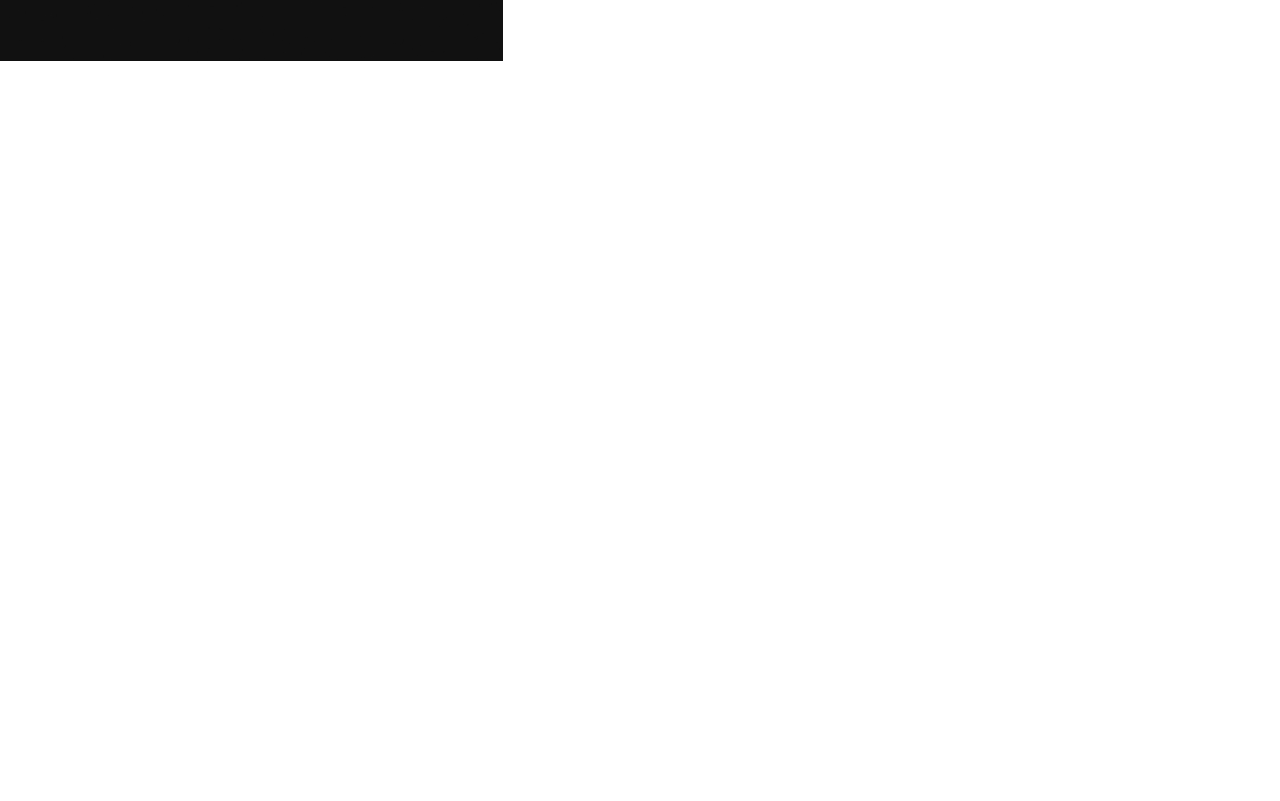
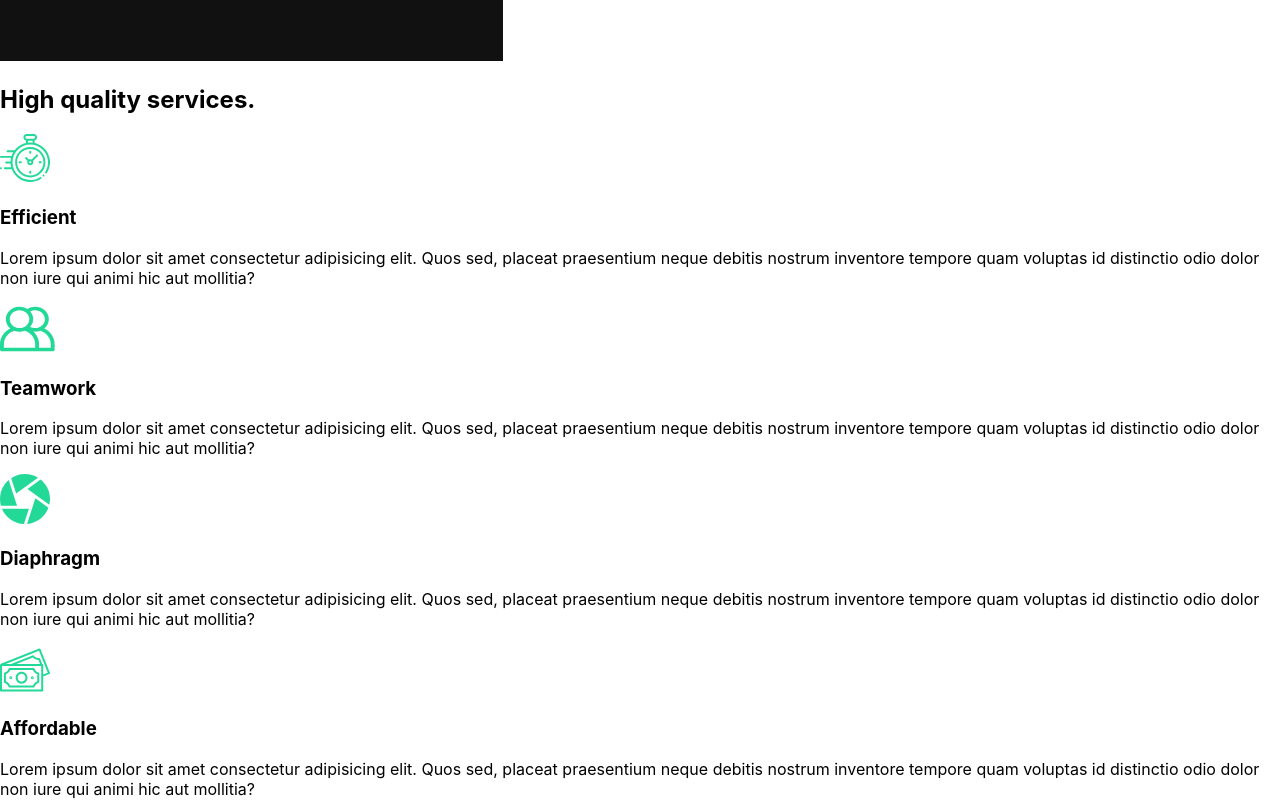
Before and after one commit to DonDontToxic/Business-Website, a React (Create React App) app: page / in a window 1280 px wide. Shown: the part 980-1781 px from the top of the page. Before the commit the page ends 1045 px from the top, so only its background shows below. Built offline with nearby package versions, Linux system fonts and the light colour scheme.

Commit message:
Add Services Section

```diff
--- /dev/null
+++ b/src/components/ServicesSection.js
@@ -0,0 +1,53 @@
+import React from "react";
+//Import icons
+import clock from "../img/clock.svg";
+import diaphragm from "../img/diaphragm.svg";
+import money from "../img/money.svg";
+import teamwork from "../img/teamwork.svg";
+import home2 from "../img/home2.png";
+
+
+const ServicesSection = () => {
+    return (
+        <div className="services">
+            <div className="description">
+                <h2>High <span>quality</span> services.</h2>
+                <div className="cards">
+                    <div className="card">
+                        <div className="icon">
+                            <img src={clock} alt="clock" />
+                            <h3>Efficient</h3>
+                        </div>
+                        <p>Lorem ipsum dolor sit amet consectetur adipisicing elit. Quos sed, placeat praesentium neque debitis nostrum inventore tempore quam voluptas id distinctio odio dolor non iure qui animi hic aut mollitia?</p>
+                    </div>
+                     <div className="card">
+                        <div className="icon">
+                            <img src={teamwork} alt="teamwork" />
+                            <h3>Teamwork</h3>
+                        </div>
+                        <p>Lorem ipsum dolor sit amet consectetur adipisicing elit. Quos sed, placeat praesentium neque debitis nostrum inventore tempore quam voluptas id distinctio odio dolor non iure qui animi hic aut mollitia?</p>
+                    </div>
+                    <div className="card">
+                        <div className="icon">
+                            <img src={diaphragm} alt="diaphragm" />
+                            <h3>Diaphragm</h3>
+                        </div>
+                        <p>Lorem ipsum dolor sit amet consectetur adipisicing elit. Quos sed, placeat praesentium neque debitis nostrum inventore tempore quam voluptas id distinctio odio dolor non iure qui animi hic aut mollitia?</p>
+                    </div>
+                    <div className="card">
+                        <div className="icon">
+                            <img src={money} alt="money" />
+                            <h3>Affordable</h3>
+                        </div>
+                        <p>Lorem ipsum dolor sit amet consectetur adipisicing elit. Quos sed, placeat praesentium neque debitis nostrum inventore tempore quam voluptas id distinctio odio dolor non iure qui animi hic aut mollitia?</p>
+                    </div>
+                </div>
+            </div>
+            <div className="image">
+                <img src={home2} alt="home2"/>
+            </div>
+        </div>
+    )
+}
+
+export default ServicesSection;
--- a/src/pages/AboutUs.js
+++ b/src/pages/AboutUs.js
@@ -1,10 +1,14 @@
 import React from 'react';
 import AboutSection from "../components/AboutSection";
+import ServicesSection from "../components/ServicesSection";
 
 const AboutUs = () => {
     return (
-        <AboutSection/>
-    )
+        <>
+        <AboutSection />
+            <ServicesSection />
+            </>
+    );
 }
 
 export default AboutUs;
```
Also changed, not shown: 1 other file (tests, documents, lock files or other folders).
